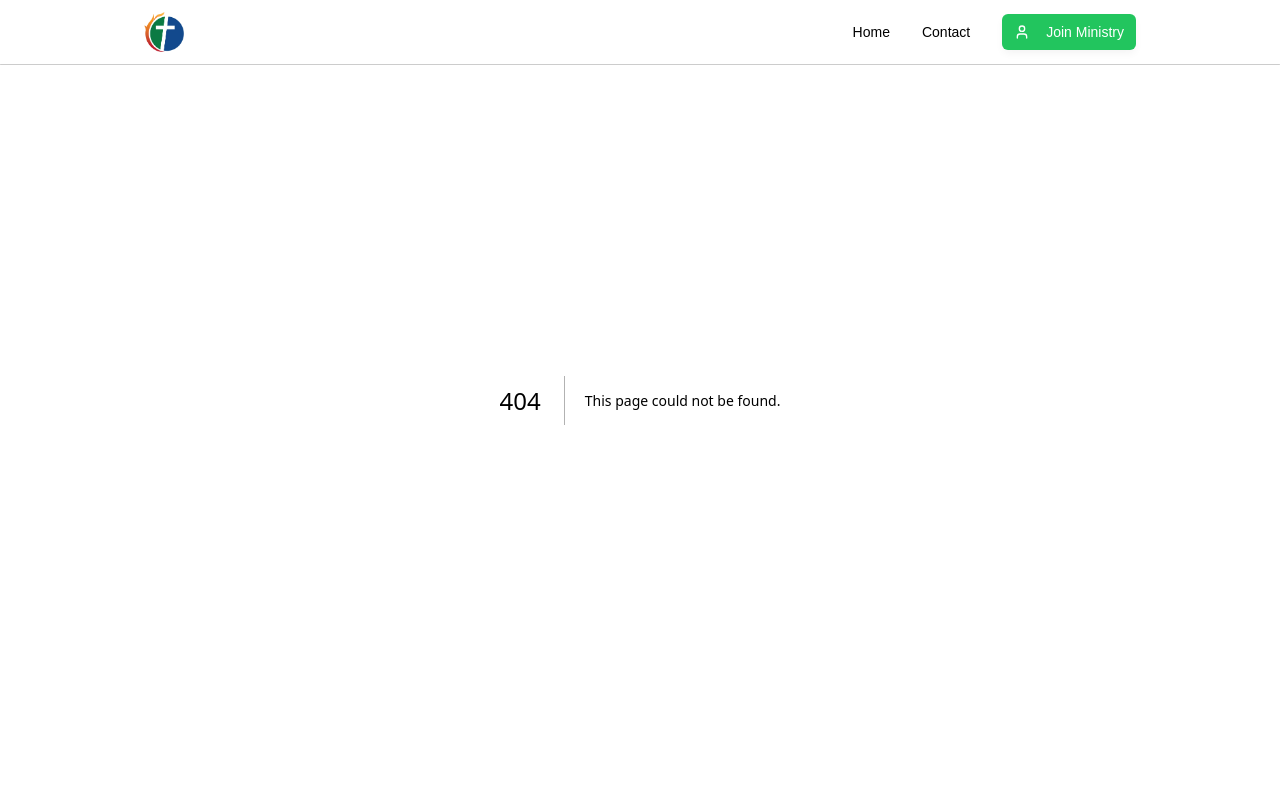
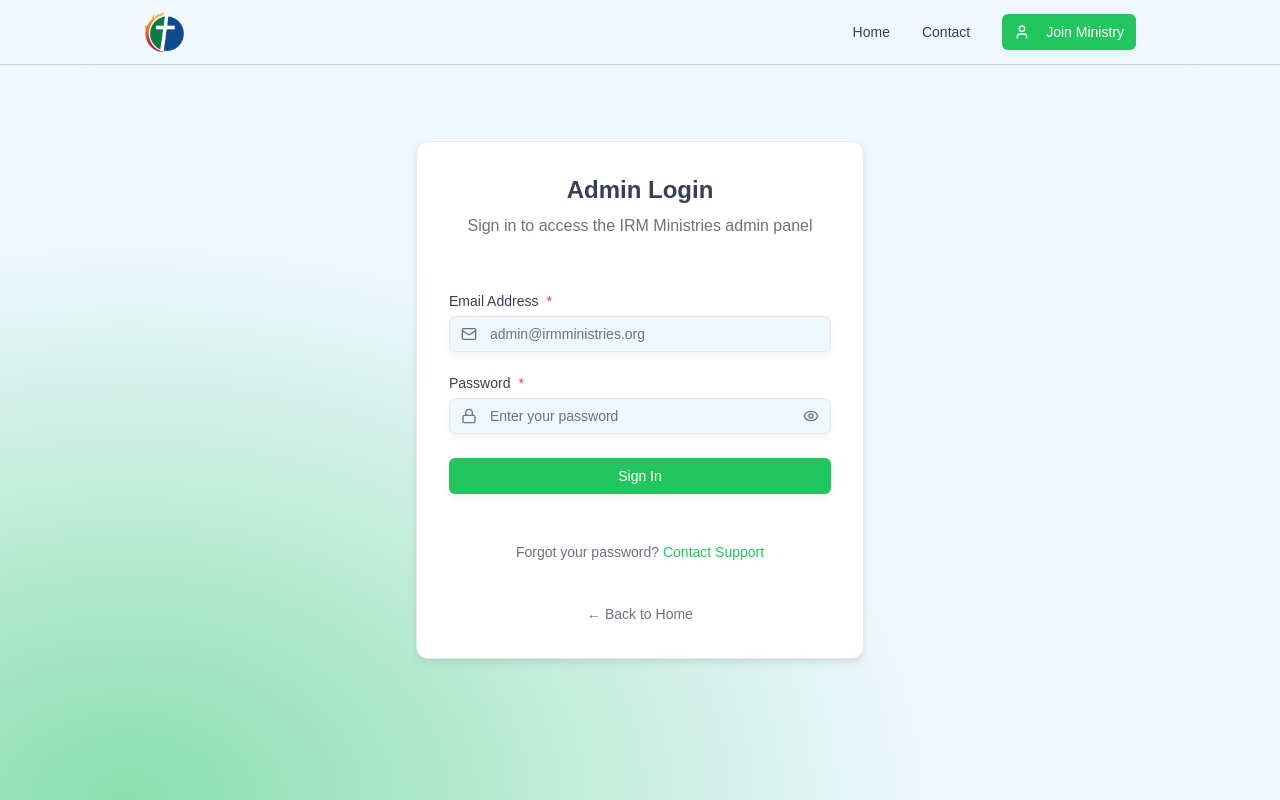
Before and after one commit to Lands-Horizon-Corp/irm-mininstries, a Next.js app: page /login in a window 1280 px wide. Before the commit this address had no page. Shown: the top 800 px of the page. Built offline with nearby package versions, Linux system fonts and the light colour scheme.

Commit message:
feat: adding login page

```diff
--- a/package.json
+++ b/package.json
@@ -17,14 +17,18 @@
     "start": "next start"
   },
   "dependencies": {
+    "@auth/core": "^0.40.0",
     "@hookform/resolvers": "^5.2.1",
     "@radix-ui/react-label": "^2.1.7",
     "@radix-ui/react-separator": "^1.1.7",
     "@radix-ui/react-slot": "^1.2.3",
+    "@types/jsonwebtoken": "^9.0.10",
     "class-variance-authority": "^0.7.1",
     "clsx": "^2.1.1",
+    "jsonwebtoken": "^9.0.2",
     "lucide-react": "^0.541.0",
     "next": "15.5.0",
+    "next-auth": "^4.24.11",
     "next-themes": "^0.4.6",
     "react": "19.1.0",
     "react-dom": "19.1.0",
--- /dev/null
+++ b/src/app/login/layout.tsx
@@ -0,0 +1,21 @@
+import type { Metadata } from "next";
+
+export const metadata: Metadata = {
+  description:
+    "Admin login for IRM Ministries. Access your ministry administration panel to manage content, members, and ministry activities.",
+  openGraph: {
+    description:
+      "Secure admin access for IRM Ministries. Login to manage your ministry administration panel.",
+    title: "Admin Login – IRM Ministries",
+    url: "https://irmministries.org/login",
+  },
+  title: "Admin Login – IRM Ministries",
+};
+
+export default function LoginLayout({
+  children,
+}: {
+  children: React.ReactNode;
+}) {
+  return children;
+}
--- /dev/null
+++ b/src/app/login/page.tsx
@@ -0,0 +1,186 @@
+"use client";
+
+import { useState } from "react";
+import { useForm } from "react-hook-form";
+import Link from "next/link";
+import { useRouter } from "next/navigation";
+
+import { zodResolver } from "@hookform/resolvers/zod";
+import { Eye, EyeOff, Lock, Mail } from "lucide-react";
+import { toast } from "sonner";
+import { z } from "zod";
+
+import { Button } from "@/components/ui/button";
+import { Card } from "@/components/ui/card";
+import { Container } from "@/components/ui/container";
+import {
+  Form,
+  FormControl,
+  FormField,
+  FormItem,
+  FormLabel,
+  FormMessage,
+} from "@/components/ui/form";
+import { Input } from "@/components/ui/input";
+
+const loginSchema = z.object({
+  email: z.string().email("Please enter a valid email address."),
+  password: z.string().min(6, {
+    message: "Password must be at least 6 characters.",
+  }),
+});
+
+type LoginFormData = z.infer<typeof loginSchema>;
+
+export default function LoginPage() {
+  const router = useRouter();
+  const [isLoading, setIsLoading] = useState(false);
+  const [showPassword, setShowPassword] = useState(false);
+
+  const form = useForm<LoginFormData>({
+    defaultValues: {
+      email: "",
+      password: "",
+    },
+    resolver: zodResolver(loginSchema),
+  });
+
+  async function onSubmit(values: LoginFormData) {
+    try {
+      setIsLoading(true);
+
+      // Simulate login process (replace with actual authentication)
+      await new Promise((resolve) => setTimeout(resolve, 1000));
+
+      // For demo purposes - you would typically call your authentication API here
+      console.log("Login attempt:", values);
+
+      toast.success("Login successful!", {
+        description: "Welcome to the admin panel.",
+      });
+
+      // Redirect to admin dashboard (replace with actual route)
+      setTimeout(() => {
+        router.push("/admin");
+      }, 1000);
+    } catch {
+      toast.error("Login failed", {
+        description: "Please check your credentials and try again.",
+      });
+    } finally {
+      setIsLoading(false);
+    }
+  }
+
+  return (
+    <div className="flex min-h-screen items-center justify-center">
+      <div className="to-background/0 via-background/0 from-primary/50 absolute right-0 -z-10 h-screen w-full bg-radial-[ellipse_at_10%_100%] to-100%" />
+
+      <Container>
+        <div className="mx-auto max-w-md">
+          <Card className="p-8">
+            <div className="mb-8 text-center">
+              <h1 className="text-foreground mb-2 text-2xl font-bold">
+                Admin Login
+              </h1>
+              <p className="text-muted-foreground">
+                Sign in to access the IRM Ministries admin panel
+              </p>
+            </div>
+
+            <Form {...form}>
+              <form
+                className="space-y-6"
+                onSubmit={form.handleSubmit(onSubmit)}
+              >
+                <FormField
+                  control={form.control}
+                  name="email"
+                  render={({ field }) => (
+                    <FormItem>
+                      <FormLabel className="text-foreground">
+                        Email Address<span className="text-destructive">*</span>
+                      </FormLabel>
+                      <FormControl>
+                        <div className="relative">
+                          <Mail className="text-muted-foreground absolute top-1/2 left-3 h-4 w-4 -translate-y-1/2 transform" />
+                          <Input
+                            {...field}
+                            className="bg-background border-input pl-10"
+                            disabled={isLoading}
+                            placeholder="admin@irmministries.org"
+                            type="email"
+                          />
+                        </div>
+                      </FormControl>
+                      <FormMessage />
+                    </FormItem>
+                  )}
+                />
+
+                <FormField
+                  control={form.control}
+                  name="password"
+                  render={({ field }) => (
+                    <FormItem>
+                      <FormLabel className="text-foreground">
+                        Password<span className="text-destructive">*</span>
+                      </FormLabel>
+                      <FormControl>
+                        <div className="relative">
+                          <Lock className="text-muted-foreground absolute top-1/2 left-3 h-4 w-4 -translate-y-1/2 transform" />
+                          <Input
+                            {...field}
+                            className="bg-background border-input pr-10 pl-10"
+                            disabled={isLoading}
+                            placeholder="Enter your password"
+                            type={showPassword ? "text" : "password"}
+                          />
+                          <button
+                            className="text-muted-foreground hover:text-foreground absolute top-1/2 right-3 -translate-y-1/2 transform"
+                            disabled={isLoading}
+                            type="button"
+                            onClick={() => setShowPassword(!showPassword)}
+                          >
+                            {showPassword ? (
+                              <EyeOff className="h-4 w-4" />
+                            ) : (
+                              <Eye className="h-4 w-4" />
+                            )}
+                          </button>
+                        </div>
+                      </FormControl>
+                      <FormMessage />
+                    </FormItem>
+                  )}
+                />
+
+                <Button className="w-full" disabled={isLoading} type="submit">
+                  {isLoading ? "Signing in..." : "Sign In"}
+                </Button>
+              </form>
+            </Form>
+
+            <div className="mt-6 text-center">
+              <p className="text-muted-foreground text-sm">
+                Forgot your password?{" "}
+                <Link className="text-primary hover:underline" href="/contact">
+                  Contact Support
+                </Link>
+              </p>
+            </div>
+
+            <div className="mt-4 text-center">
+              <Link
+                className="text-muted-foreground hover:text-foreground text-sm"
+                href="/"
+              >
+                ← Back to Home
+              </Link>
+            </div>
+          </Card>
+        </div>
+      </Container>
+    </div>
+  );
+}
--- a/src/components/layout/footer.tsx
+++ b/src/components/layout/footer.tsx
@@ -48,6 +48,14 @@ export function Footer() {
                   href="/join"
                 >
                   Join Us
+                </Link>
+              </li>
+              <li>
+                <Link
+                  className="text-muted-foreground hover:text-foreground text-sm transition-colors sm:text-base"
+                  href="/login"
+                >
+                  For Admin
                 </Link>
               </li>
             </ul>
```
Also changed, not shown: 1 other file (tests, documents, lock files or other folders).
